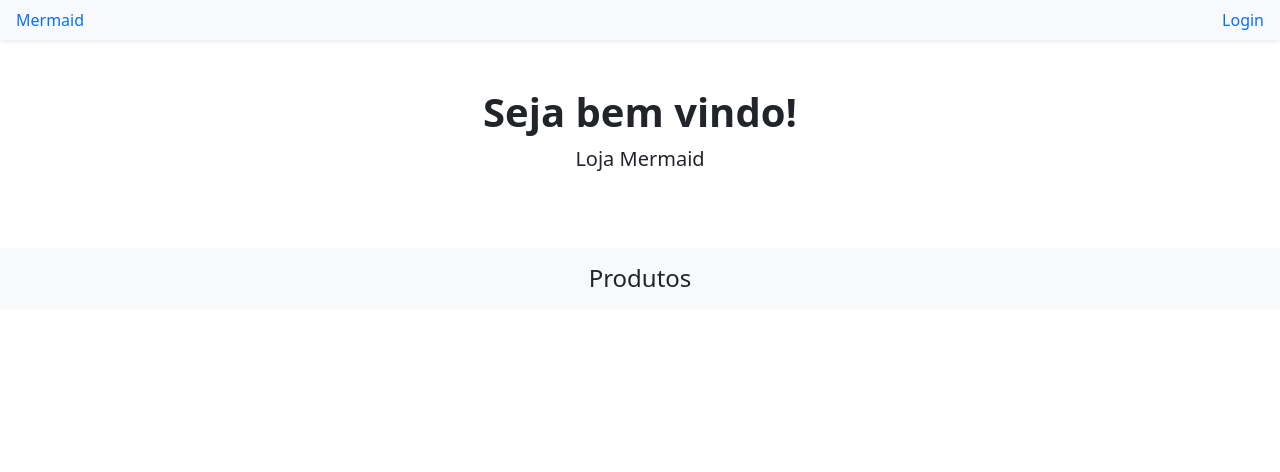
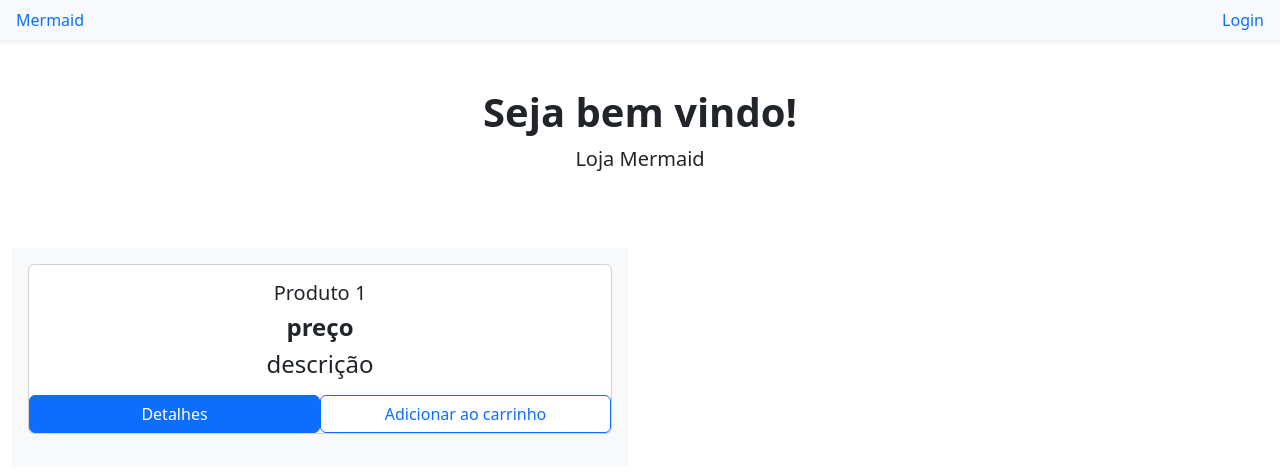
Before and after one commit to sidneyfrancois/mermaishop, a React (Vite) app: page / in a window 1280 px wide. Shown: the top 472 px of the page. Built offline with nearby package versions, Linux system fonts and the light colour scheme.

Commit message:
Adicionando card de produto

```diff
--- /dev/null
+++ b/src/components/cards/ProductCard.jsx
@@ -0,0 +1,18 @@
+export default function ProductCard({ p }) {
+  return (
+    <div className="card mb-3 hoverable">
+      <div className="card-body">
+        <h5>Produto 1</h5>
+        <h4 className="fw-bold">preço</h4>
+
+        <p className="card-text">descrição</p>
+      </div>
+      <div className="d-flex justify-content-between">
+        <button className="btn btn-primary col card-button">Detalhes</button>
+        <button className="btn btn-outline-primary col card-button">
+          Adicionar ao carrinho
+        </button>
+      </div>
+    </div>
+  );
+}
--- a/src/pages/Home.jsx
+++ b/src/pages/Home.jsx
@@ -1,3 +1,4 @@
+import ProductCard from "../components/cards/ProductCard";
 import WelcomeCard from "../components/cards/WelcomeCard";
 
 export default function Home() {
@@ -6,7 +7,11 @@ export default function Home() {
       <WelcomeCard title="Seja bem vindo!" />
       <div className="container-fluid">
         <div className="row">
-          <h2 className="p-3 mt-2 mb-2 h4 bg-light text-center">Produtos</h2>
+          <div className="col-md-6">
+            <h2 className="p-3 mt-2 mb-2 h4 bg-light text-center">
+              <ProductCard />
+            </h2>
+          </div>
         </div>
       </div>
     </div>
```
